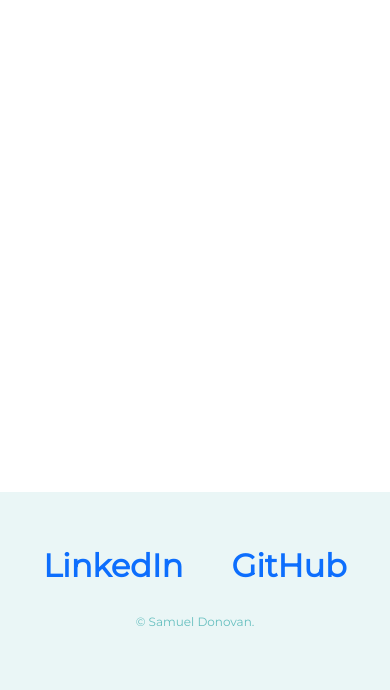
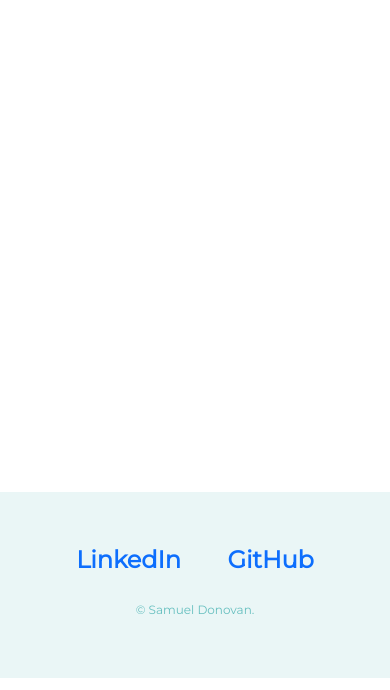
Before and after one commit to samcdonovan/Static-Personal-Site, a plain HTML site: page blog.html in a window 390 px wide. Shown: the part 448-1138 px from the top of the page. Drawn offline with nearby package versions, Linux system fonts and the light colour scheme; a web font is replaced by a local one.

Commit message:
Changed font size for phones (working)

```diff
--- a/css/styles.css
+++ b/css/styles.css
@@ -338,14 +338,14 @@ Carousel styling
   position: relative;
 }
 
+@media screen and (max-width:960px) {
+  body {
+    font-size: 1.5rem;
+  }
+}
+
 @media (min-width:1000px) {
   .intro {
     width: 40%;
   }
 }
-
-@media (max-width:960px) {
-  body {
-    font-size: 2rem;
-  }
-}
```
Also changed, not shown: index.html (+1 -1 lines).
